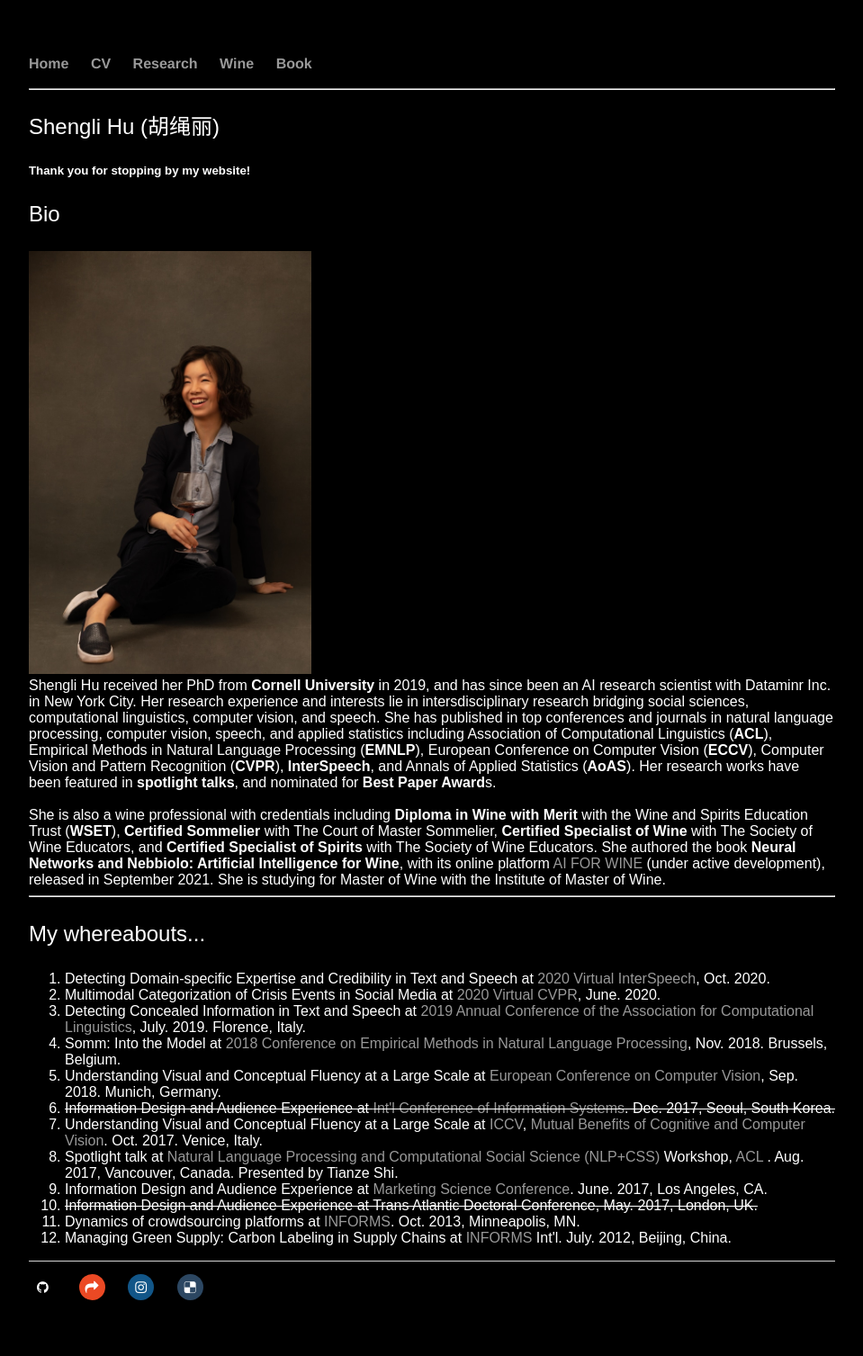
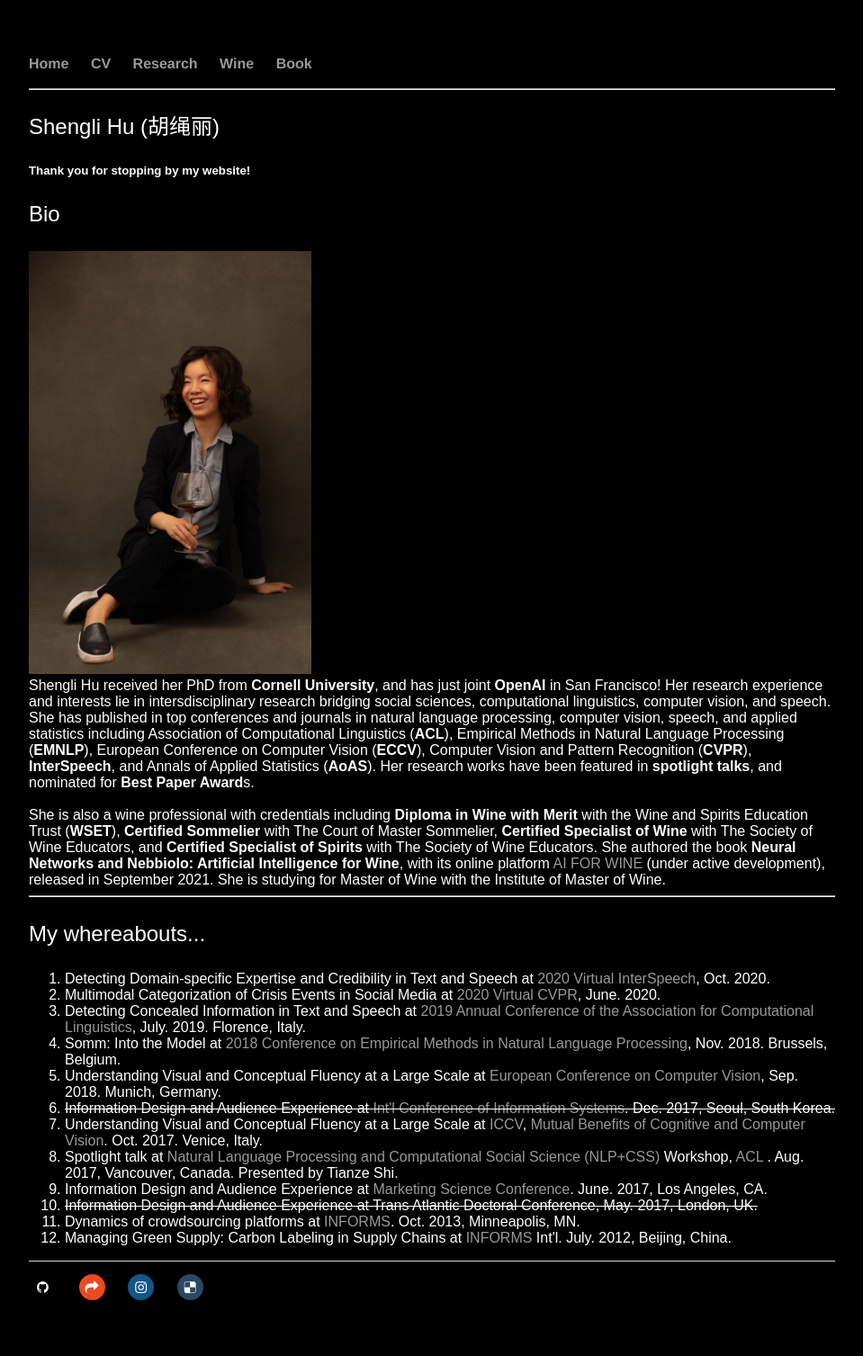
Before and after one commit to shenglih/shenglih.github.io, a Jekyll site: the page built from index.html, in a window 1280 px wide. Shown: the whole page at 90% size, without its empty margins (160-1119 px from the left). Built offline with Jekyll 4.4.1, drawn with Linux system fonts in a browser that asks for light colours; comment, search, counter and statistics services are not loaded.

Commit message:
Update index.html

```diff
--- a/index.html
+++ b/index.html
@@ -13,8 +13,7 @@ title: Shengli Hu, Research Scientist
 <img src="avatar6.jpg" alt="Avartar" width="35%" align=”right”>
 
 	<br>
-
-Shengli Hu received her PhD from <b>Cornell University</b> in 2019, and has since been an AI research scientist with Dataminr Inc. in New York City. Her research experience and interests
+Shengli Hu received her PhD from <b>Cornell University</b>, and has just joint <b>OpenAI</b> in San Francisco! Her research experience and interests
 lie in intersdisciplinary research bridging social sciences, computational linguistics, computer vision, and speech. She has published in top conferences and journals in natural language
 processing, computer vision, speech, and applied statistics including Association of Computational
 	Linguistics (<b>ACL</b>), Empirical Methods in Natural Language Processing (<b>EMNLP</b>), European
```
